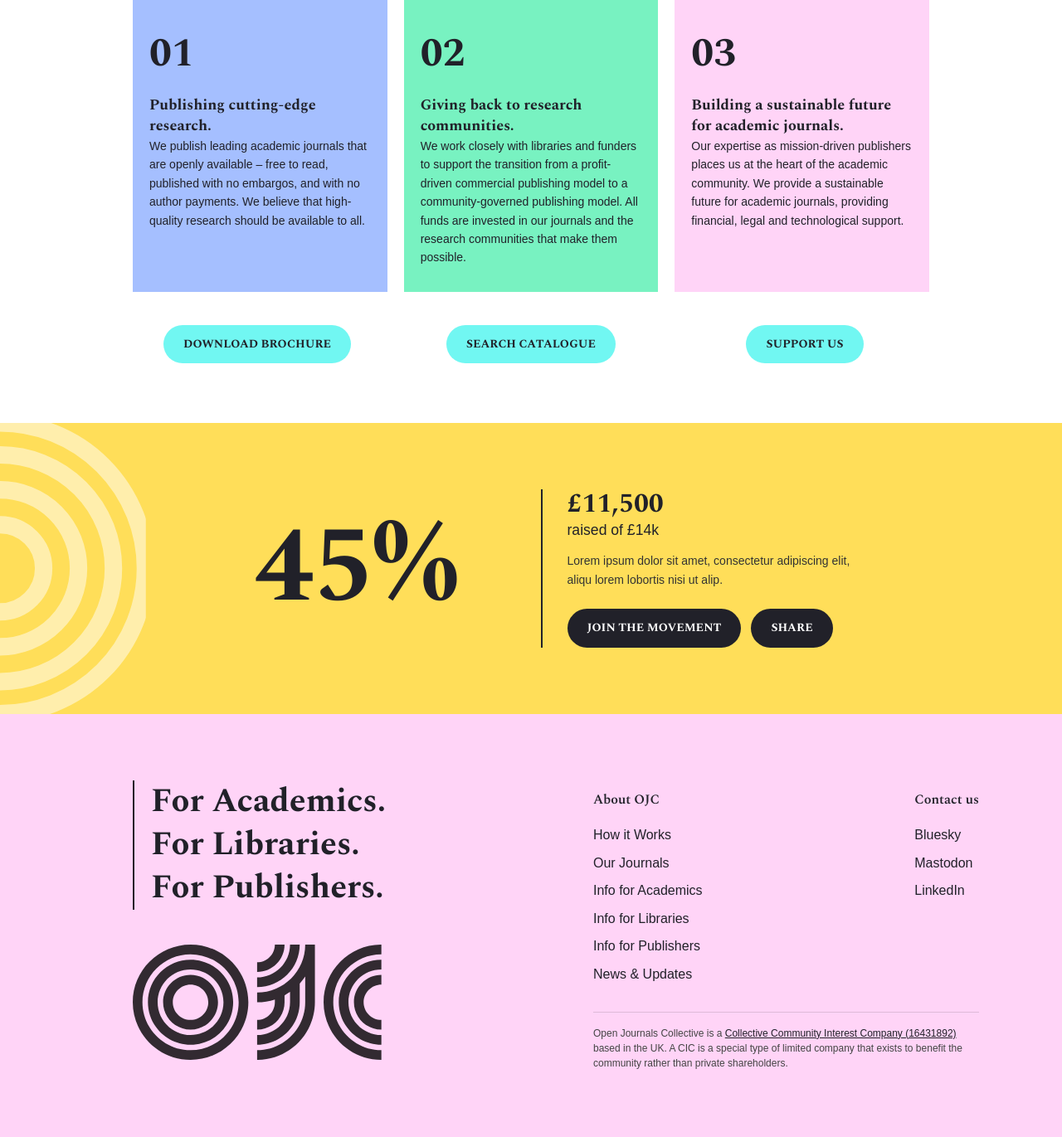
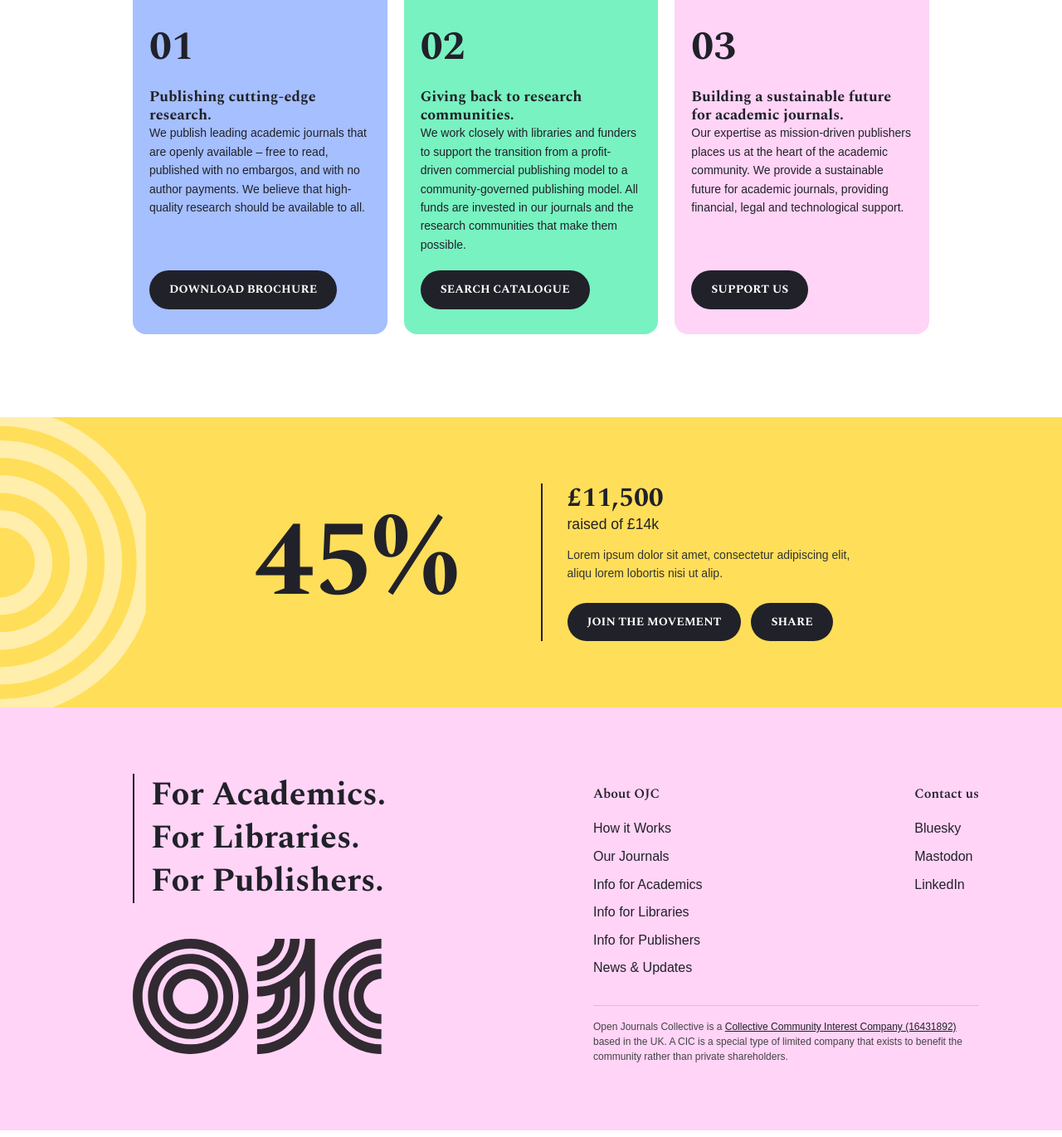
Before and after one commit to dqprogramming/astrometrics, a Django app: page / in a window 1280 px wide. Shown: the part 796-2167 px from the top of the page at 83% size. Run offline with Django 5.2, Linux system fonts and the light colour scheme.

Commit message:
feat(landing): move buttons inside feature cards with rounded corners
refs #3

```diff
--- a/cms/templates/landing.html
+++ b/cms/templates/landing.html
@@ -44,11 +44,12 @@
                         <div class="feature-title">Publishing cutting-edge
                             research.
                         </div>
-                        <br>
                         <p class="feature-text">We publish leading academic journals
                             that are openly available – free to read, published with no
                             embargos, and with no author payments. We believe that
                             high-quality research should be available to all. </p>
+                        <a href="https://drive.google.com/file/d/1-i_9uipCHMAOn0FGufHdF09cK7SK4FsH/view?usp=sharing"
+                           class="btn btn-dark spectral-bold feature-btn">DOWNLOAD BROCHURE</a>
                     </div>
 
                     <div class="feature-card green">
@@ -64,6 +65,8 @@
                             commercial publishing model to a community-governed
                             publishing model. All funds are invested in our journals and
                             the research communities that make them possible. </p>
+                        <a href="https://www.openjournalscollective.org/catalogue/"
+                           class="btn btn-dark spectral-bold feature-btn">SEARCH CATALOGUE</a>
                     </div>
 
                     <div class="feature-card pink">
@@ -75,23 +78,10 @@
                             academic journals.
                         </div>
                         <p class="feature-text">Our expertise as mission-driven publishers places us at the heart of the academic community. We provide a sustainable future for academic journals, providing financial, legal and technological support.</p>
+                        <a href="https://docs.google.com/forms/d/e/1FAIpQLSdotiDEvbJJdVf5tnoWmmx0_SUAD64LcNaX0_MjjQWD1K7aoA/viewform"
+                           class="btn btn-dark spectral-bold feature-btn">SUPPORT US</a>
                     </div>
                 </div>
-            </div>
-        </div>
-
-        <div class="row">
-            <div class="col-4 brochure-button">
-                <a href="https://drive.google.com/file/d/1-i_9uipCHMAOn0FGufHdF09cK7SK4FsH/view?usp=sharing"
-                   class="btn spectral-bold">DOWNLOAD BROCHURE</a>
-            </div>
-            <div class="col-4 brochure-button">
-                <a href="https://www.openjournalscollective.org/catalogue/"
-                   class="btn spectral-bold">SEARCH CATALOGUE</a>
-            </div>
-            <div class="col-4 brochure-button">
-                <a href="https://docs.google.com/forms/d/e/1FAIpQLSdotiDEvbJJdVf5tnoWmmx0_SUAD64LcNaX0_MjjQWD1K7aoA/viewform"
-                   class="btn spectral-bold">SUPPORT US</a>
             </div>
         </div>
     </div>
--- a/static/css/app.css
+++ b/static/css/app.css
@@ -395,10 +395,12 @@ header {
 
 .feature-card {
   flex: 1;
-
+  display: flex;
+  flex-direction: column;
   padding: 30px 20px;
   position: relative;
   margin-top: 50px;
+  border-radius: 16px;
 }
 
 .feature-card.blue {
@@ -437,6 +439,12 @@ header {
 
 .feature-text {
   font-size: 14px;
+  flex: 1;
+}
+
+.feature-btn {
+  align-self: flex-start;
+  margin-top: 20px;
 }
 
 /* Who we are section */
--- a/static/css/landing.css
+++ b/static/css/landing.css
@@ -212,10 +212,6 @@
     z-index: 2;
 }
 
-.landing-features .brochure-button {
-    text-align: center;
-    margin-bottom: 12px;
-}
 
 
 /* --- 45% Stats Section --- */
```
